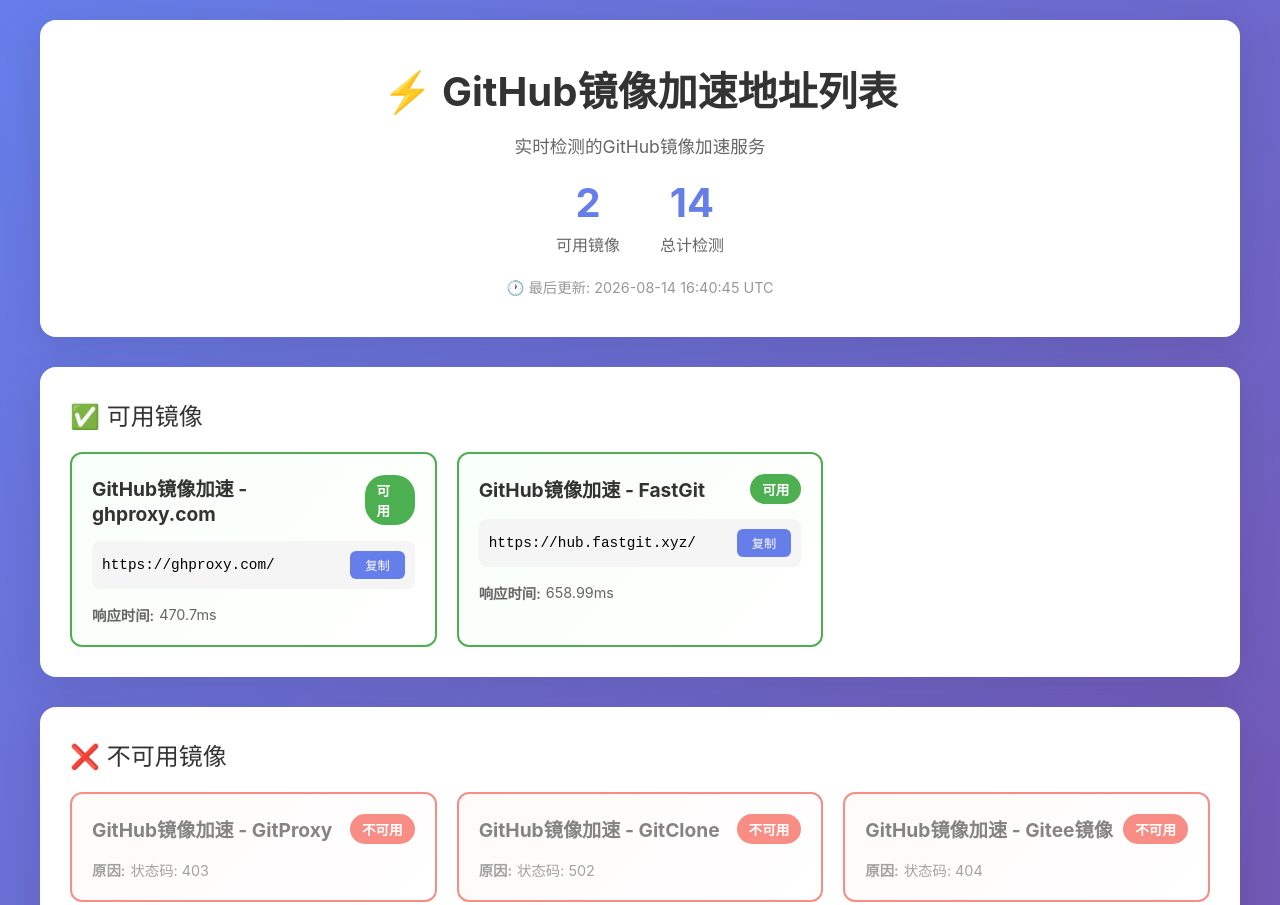
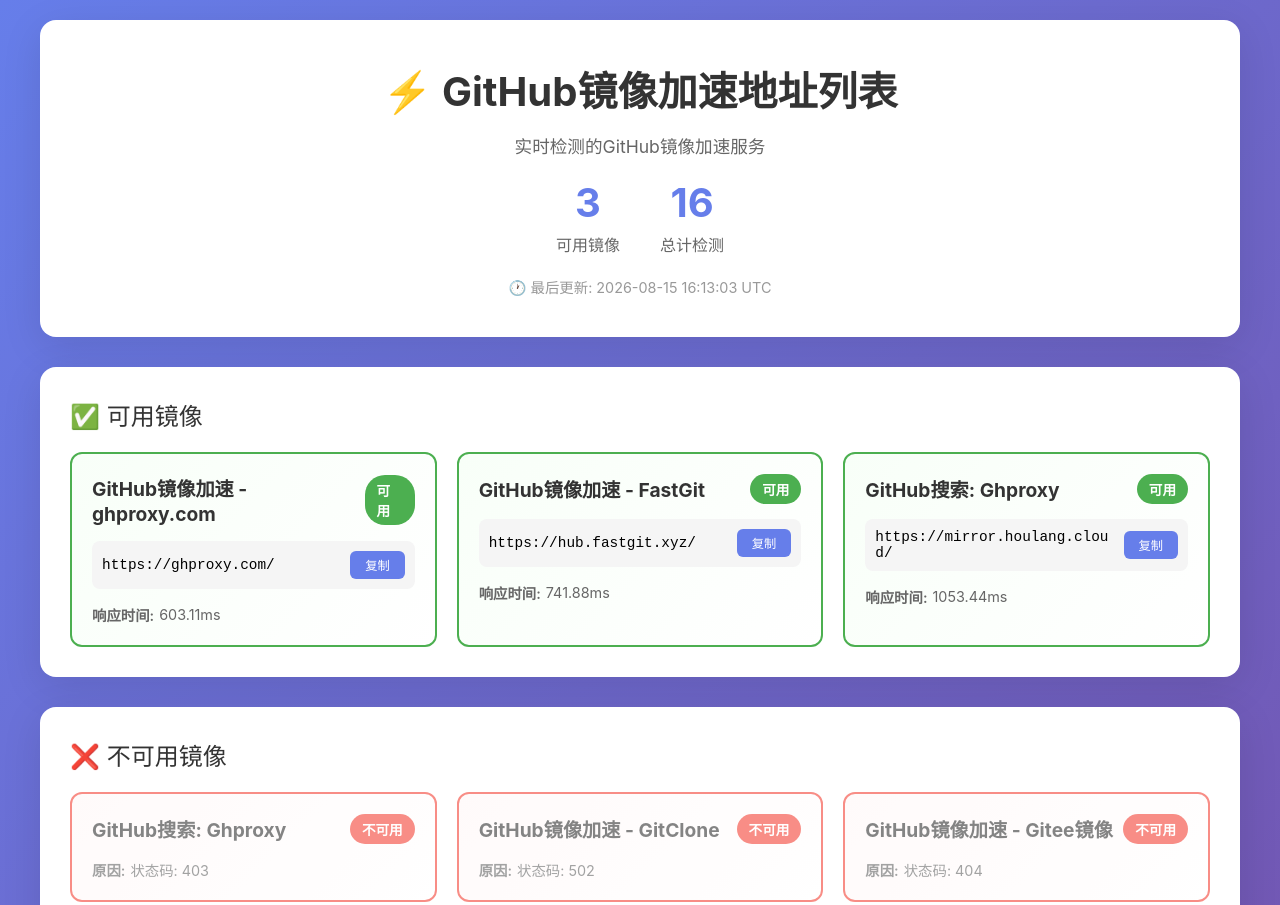
Before and after one commit to jerome158/CHN, a plain HTML site: page index.html in a window 1280 px wide. Shown: the top 905 px of the page. Drawn offline with Linux system fonts and the light colour scheme.

Commit message:
deploy: ad91975832c95c6531dc89a75ac3f7ba10a4c45a

```diff
--- a/index.html
+++ b/index.html
@@ -266,15 +266,15 @@
             <p class="subtitle">实时检测的GitHub镜像加速服务</p>
             <div class="stats">
                 <div class="stat-item">
-                    <div class="stat-value">2</div>
+                    <div class="stat-value">3</div>
                     <div class="stat-label">可用镜像</div>
                 </div>
                 <div class="stat-item">
-                    <div class="stat-value">14</div>
+                    <div class="stat-value">16</div>
                     <div class="stat-label">总计检测</div>
                 </div>
             </div>
-            <p class="last-updated">🕐 最后更新: 2026-08-14 16:40:45 UTC</p>
+            <p class="last-updated">🕐 最后更新: 2026-08-15 16:13:03 UTC</p>
         </div>
 
         <div class="section">
@@ -287,12 +287,12 @@
                         <span class="status-badge available">可用</span>
                     </div>
                     <div class="mirror-url">
-                        <span id="url-3853452035220992104">https://ghproxy.com/</span>
+                        <span id="url-8841502798942877836">https://ghproxy.com/</span>
                         <button class="copy-btn" onclick="copyToClipboard('https://ghproxy.com/')">复制</button>
                     </div>
                     <div class="mirror-info">
                         <div class="info-item">
-                            <span class="info-label">响应时间:</span> 470.7ms
+                            <span class="info-label">响应时间:</span> 603.11ms
                         </div>
                     </div>
                 </div>
@@ -303,12 +303,28 @@
                         <span class="status-badge available">可用</span>
                     </div>
                     <div class="mirror-url">
-                        <span id="url-1950309060896307863">https://hub.fastgit.xyz/</span>
+                        <span id="url--164927366699039504">https://hub.fastgit.xyz/</span>
                         <button class="copy-btn" onclick="copyToClipboard('https://hub.fastgit.xyz/')">复制</button>
                     </div>
                     <div class="mirror-info">
                         <div class="info-item">
-                            <span class="info-label">响应时间:</span> 658.99ms
+                            <span class="info-label">响应时间:</span> 741.88ms
+                        </div>
+                    </div>
+                </div>
+
+                <div class="mirror-card available">
+                    <div class="mirror-card-header">
+                        <div class="mirror-name">GitHub搜索: Ghproxy</div>
+                        <span class="status-badge available">可用</span>
+                    </div>
+                    <div class="mirror-url">
+                        <span id="url-7914267099294636603">https://mirror.houlang.cloud/</span>
+                        <button class="copy-btn" onclick="copyToClipboard('https://mirror.houlang.cloud/')">复制</button>
+                    </div>
+                    <div class="mirror-info">
+                        <div class="info-item">
+                            <span class="info-label">响应时间:</span> 1053.44ms
                         </div>
                     </div>
                 </div>
@@ -322,7 +338,7 @@
 
                 <div class="mirror-card unavailable">
                     <div class="mirror-card-header">
-                        <div class="mirror-name">GitHub镜像加速 - GitProxy</div>
+                        <div class="mirror-name">GitHub搜索: Ghproxy</div>
                         <span class="status-badge unavailable">不可用</span>
                     </div>
                     <div class="mirror-info">
```
